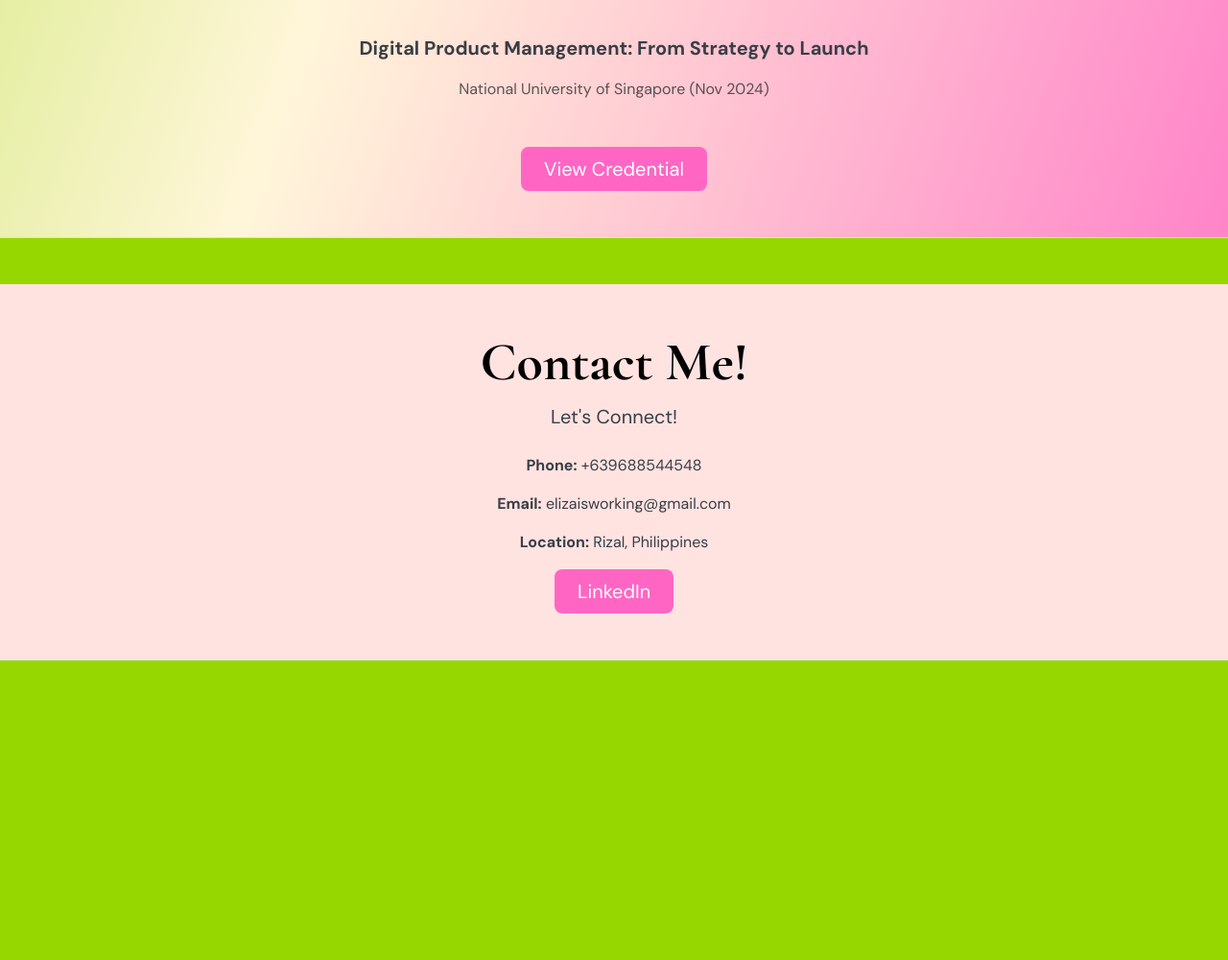
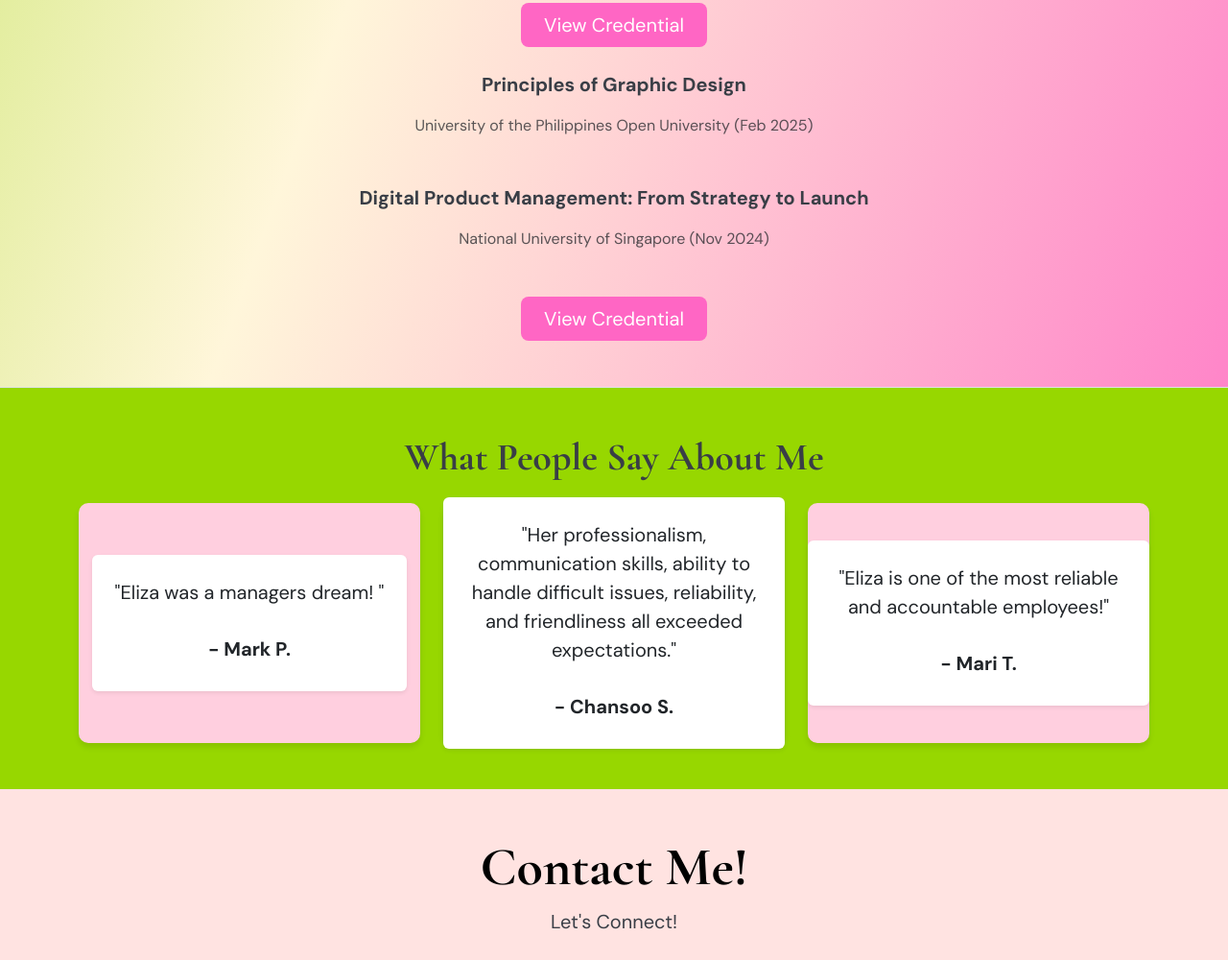
Before and after one commit to elizaislearning/eliza-wicked, a plain HTML site: page index.html in a window 1280 px wide. Shown: the part 1800-2800 px from the top of the page at 96% size. Before the commit the page ends 2536 px from the top, so only its background shows below. Drawn offline with nearby package versions, Linux system fonts and the light colour scheme; a web font is replaced by a local one.

Commit message:
Update index.html

```diff
--- a/index.html
+++ b/index.html
@@ -24,6 +24,18 @@
     padding-top: 80px; /* More space for mobile screens */
   }
 }
+/* Ensure sections stop below navbar */
+#hello, #skills, #testimonials, #contact {
+  scroll-margin-top: 90px; /* Adjust based on navbar height */
+}
+
+/* More space for mobile screens */
+@media (max-width: 576px) {
+  #hello, #skills, #testimonials, #contact {
+    scroll-margin-top: 110px; /* Increase margin for smaller screens */
+  }
+}
+
 h1 {
   font-family: 'Cormorant Garamond', serif;;
 }
@@ -70,6 +82,68 @@ h1 {
   background-color: #97D700 !important; /* Slightly darker green on hover */
 }
 
+.flip-card,
+.flip-card .card-body,
+.flip-card p,
+.flip-card h5 {
+  font-family: "DM Sans", sans-serif !important;
+}
+
+.flip-card {
+  width: 100%;
+  height: 250px; /* Set a fixed height to prevent stretching */
+  perspective: 1000px;
+}
+
+.flip-card-inner {
+  position: relative;
+  width: 100%;
+  height: 100%;
+  transform-style: preserve-3d;
+  transition: transform 0.6s;
+}
+
+.flip-card:hover .flip-card-inner {
+  transform: rotateY(180deg);
+}
+
+.flip-card-front,
+.flip-card-back {
+  position: absolute;
+  width: 100%;
+  height: 100%;
+  backface-visibility: hidden;
+}
+
+.flip-card-front {
+  background-color: #FFCFDF;
+  border-radius: 10px;
+  box-shadow: 0 4px 6px rgba(0, 0, 0, 0.1);
+  display: flex;
+  align-items: center;
+  justify-content: center;
+  text-align: center;
+  position: absolute; /* Ensure proper stacking */
+  width: 100%;
+  height: 100%;
+  z-index: 2; /* Keeps it on top */
+  backface-visibility: hidden; /* Ensures proper flipping */
+}
+
+
+.flip-card-back {
+  background-color: #FF66C4;
+  color: #393E46; /* Add # to ensure proper color */
+  transform: rotateY(180deg);
+  border-radius: 10px;
+  box-shadow: 0 4px 6px rgba(0, 0, 0, 0.1);
+  display: flex;
+  align-items: center;
+  justify-content: center;
+  text-align: center;
+}
+
+
   </style>
 </head>
 
@@ -89,8 +163,11 @@ h1 {
                         <a class="nav-link" href="#skills">Learnings</a>
                     </li>
                     <li class="nav-item">
-                        <a class="nav-link" href="#contact">Contact Me</a>
+                        <a class="nav-link" href="#testimonials">Testimonials</a>
                     </li>
+                    <li class="nav-item">
+                      <a class="nav-link" href="#contact">Contact Me</a>
+                  </li>
                 </ul>
             </div>
         </div>
@@ -123,7 +200,7 @@ h1 {
             <p class="lead mb-4">Hi, I'm Eliza!</p>
             <p>I'm eager to learn and explore new things. Recently, I discovered a newfound passion, <i>coding</i>. I love tackling problems and solving them head on plus the sense of accomplishment after cracking a tough challenge - it's so rewarding, isn't it?
             </p>
-            <p>I'm also studying Digital Marketing at UPOU right now. <i>I know. That's what makes me so nice!</i> Especially with four lovely dogs to take care of, I think I was born to <i>defy gravity.</i> During my free time (do I still have that anymore?), I also create <i>wicked</i> scented candles. But hey, not complaining here! As long as I  <u>never stop learning</u>, I think I know I'm exactly where I'm meant to be - <i>unlimited!</i>✨</p>
+            <p>I'm also studying Digital Marketing at UPOU right now. <i>I know. That's what makes me so nice!</i> Especially with four lovely dogs to take care of, I think I was born to <i>defy gravity.</i> During my free time (do I still have that anymore?), I also create <i>wicked</i> scented candles . But hey, not complaining here! As long as I  <u>never stop learning</u>, I think I know I'm exactly where I'm meant to be - <i>unlimited!</i>✨</p>
             </p>
 
             <div class="d-grid gap-2 d-sm-flex justify-content-sm-center mb-5">
@@ -141,7 +218,19 @@ h1 {
     <div id="skills" class="px-4 pt-5 pb-5 my-5 text-center border-bottom gradient-background">
       <h1 class="display-4 fw-bold text-body-emphasis mb-4">My Recent Learnings</h1>
 
-      <div class="col-lg-8 mx-auto"> <!-- Made it wider for better readability -->
+          <div class="col-lg-8 mx-auto">
+              <p class="lead fw-semibold">100 Days of Code: The Complete Python Pro Bootcamp</p>
+              <p class="text-muted">Udemy / The App Brewery (Mar 2025)</p>
+          </div>
+          <div class="d-grid gap-2 d-sm-flex justify-content-sm-center mb-4">
+            <a href="https://www.udemy.com/certificate/UC-3194b34f-515c-4946-8033-2017bc11e9eb/?utm_campaign=email&utm_medium=email&utm_source=sendgrid.com"
+               class="btn btn-custom btn-lg px-4"
+               target="_blank"
+               rel="noopener noreferrer">
+              View Credential
+            </a>
+        </div>
+          <div class="col-lg-8 mx-auto">
           <div class="mb-5">
               <p class="lead fw-semibold">Principles of Graphic Design</p>
               <p class="text-muted">University of the Philippines Open University (Feb 2025)</p>
@@ -162,6 +251,72 @@ h1 {
           </div>
       </div>
   </div>
+
+  <div id="testimonials" class="container my-5">
+    <h1 class="text-center mb-4">What People Say About Me</h1>
+
+    <div class="row g-4 justify-content-center"> <!-- g-4 adds spacing between columns -->
+
+      <!-- Card 1 -->
+      <div class="col-md-4 d-flex align-items-stretch">
+        <div class="flip-card">
+          <div class="flip-card-inner">
+            <div class="flip-card-front">
+              <div class="card shadow-sm border-0 p-4 text-center">
+                <p class="fs-5">"Eliza was a managers dream! "</p>
+                <h5 class="fw-bold mt-3">- Mark P.</h5>
+              </div>
+            </div>
+            <div class="flip-card-back">
+              <div class="card shadow-sm border-0 p-4 text-center">
+                <p class="fs-5">"Her general problem solving/critical thinking skills and experience in eCommerce and analytics made her a lynchpin in our organization. "</p>
+              </div>
+            </div>
+          </div>
+        </div>
+      </div>
+
+      <!-- Card 2 -->
+      <div class="col-md-4 d-flex align-items-stretch">
+        <div class="flip-card">
+          <div class="flip-card-inner">
+            <div class="flip-card-front">
+              <div class="card shadow-sm border-0 p-4 text-center">
+                <p class="fs-5">"Her professionalism, communication skills, ability to handle difficult issues, reliability, and friendliness all exceeded expectations."</p>
+                <h5 class="fw-bold mt-3">- Chansoo S.</h5>
+              </div>
+            </div>
+            <div class="flip-card-back">
+              <div class="card shadow-sm border-0 p-4 text-center">
+                <p class="fs-5">"It provided great comfort to know that whenever she was on shift, she would execute the best possible actions, minimizing our losses, while providing a memorable customer experience."</p>
+              </div>
+            </div>
+          </div>
+        </div>
+      </div>
+
+
+      <!-- Card 3 -->
+
+      <div class="col-md-4 d-flex align-items-stretch">
+        <div class="flip-card">
+          <div class="flip-card-inner">
+            <div class="flip-card-front">
+              <div class="card shadow-sm border-0 p-4 text-center">
+                <p class="fs-5">"Eliza is one of the most reliable and accountable employees!"</p>
+                <h5 class="fw-bold mt-3">- Mari T.</h5>
+              </div>
+            </div>
+            <div class="flip-card-back">
+              <div class="card shadow-sm border-0 p-4 text-center">
+                <p class="fs-5">"She has a fantastic attitude even when doing the most tedious work. She is a pleasure to work with and someone you can count on."</p>
+              </div>
+            </div>
+          </div>
+        </div>
+      </div>
+    </div> <!-- End row -->
+  </div> <!-- End container -->
 
 
       <div id="contact" class="px-4 pt-5 pb-5 my-5 text-center border-bottom" style="background-color: #FFE3E1;">
```
